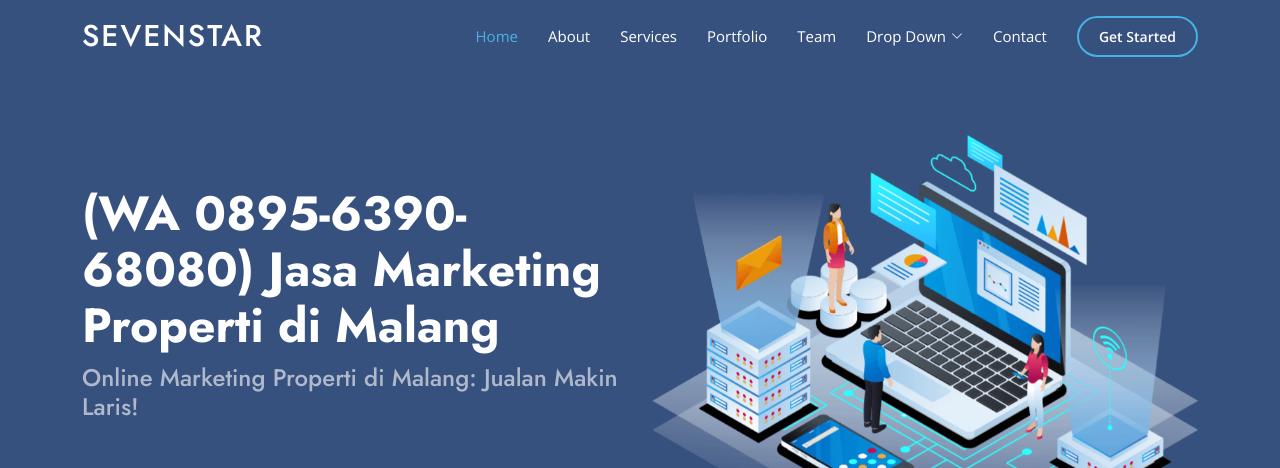
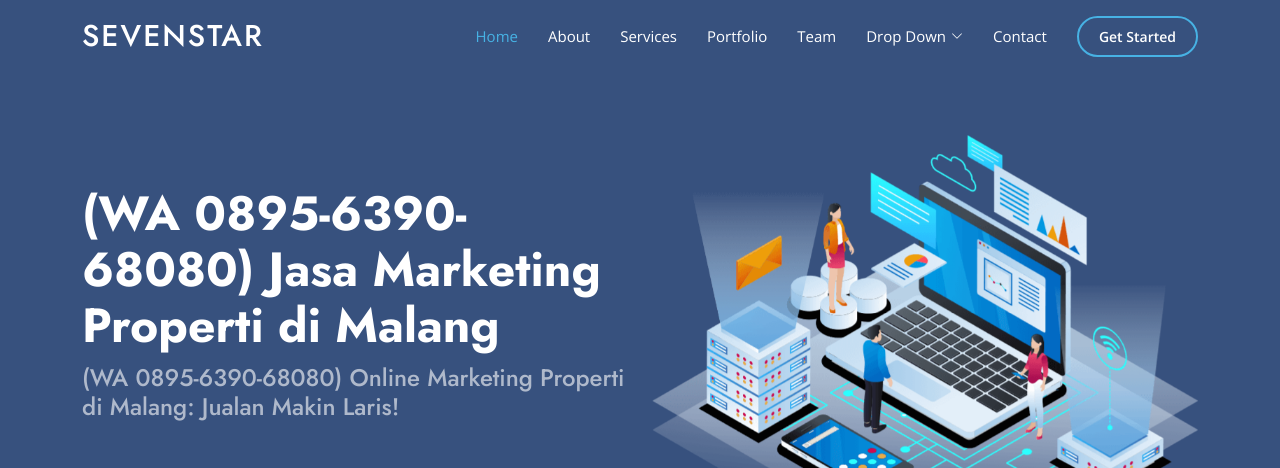
Before and after one commit to jasadigitalmarketingg/jasadigitalmarketingg.github.io, a plain HTML site: page index.html in a window 1280 px wide. Shown: the top 468 px of the page. Drawn offline with nearby package versions, Linux system fonts and the light colour scheme.

Commit message:
Update index.html

```diff
--- a/index.html
+++ b/index.html
@@ -7,14 +7,14 @@
 
   <title>WA 0895-6390-68080 Sevenstar Digital ID</title>
   <meta content="" name="WA 0895-6390-68080 Jasa digital marketing properti di Malang untuk meningkatkan organic traffic & dominasi pencarian Google">
-  <meta content="" name="(WA 0895-6390-68080) Marketing Properti di Malang, Jasa Digital Marketing, Jasa Optimasi Google, Jasa Pemasaran Properti, Paket Pemasaran Jasa via Online">
+  <meta content="" name="Marketing Properti di Malang, Jasa Digital Marketing, Jasa Optimasi Google, Jasa Pemasaran Properti, Paket Pemasaran Jasa via Online">
   <meta name="author" content="Sevenstar Digital ID" />
 
   		    <!-- Open Graph Meta Tags -->
-    <meta property="og:title" content="Jasa Marketing Properti di Malang - WA 0895-6390-68080" />
-    <meta property="og:type" content="website" />
-    <meta property="og:image" content="https://jasadigitalmarketingg.github.io/assets/img/skills.png" />
-    <meta property="og:url" content="https://jasadigitalmarketingg.github.io" />
+  <meta property="og:title" content="Jasa Marketing Properti di Malang - WA 0895-6390-68080" />
+  <meta property="og:type" content="website" />
+  <meta property="og:image" content="https://jasadigitalmarketingg.github.io/assets/img/skills.png" />
+  <meta property="og:url" content="https://jasadigitalmarketingg.github.io" />
 
   <!-- Favicons -->
   <link href="assets/img/Favicon seven star.png" rel="icon">
@@ -94,7 +94,7 @@
       <div class="row">
         <div class="col-lg-6 d-flex flex-column justify-content-center pt-4 pt-lg-0 order-2 order-lg-1" data-aos="fade-up" data-aos-delay="200">
           <h1>(WA 0895-6390-68080) Jasa Marketing Properti di Malang</h1>
-          <h2>Online Marketing Properti di Malang: Jualan Makin Laris!</h2>
+          <h2>(WA 0895-6390-68080) Online Marketing Properti di Malang: Jualan Makin Laris!</h2>
           <div class="d-flex justify-content-center justify-content-lg-start">
             <a href="#about" class="btn-get-started scrollto">Get Started</a>
             <a href="https://www.youtube.com/watch?v=hXOCjdtKiks" class="glightbox btn-watch-video"><i class="bi bi-play-circle"></i><span>Watch Video</span></a>
```
